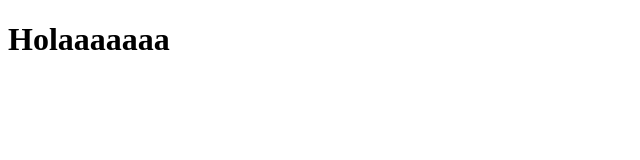
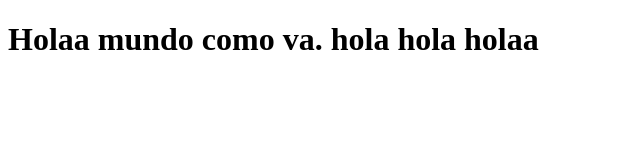
Before and after one commit to ValentinCoria/proyectoDemoCursoPrework, a plain HTML site: page index.html in a window 1280 px wide. Shown: the whole page, without its empty margins (0-640 px from the left). Drawn offline with Linux system fonts and the light colour scheme.

Commit message:
cambios agregamos sitios de tuicg

```diff
--- a/index.html
+++ b/index.html
@@ -7,7 +7,7 @@
     <title>Document</title>
 </head>
 <body>
-    <h1>Holaaaaaaa</h1>
+    <h1>Holaa mundo como va. hola hola holaa</h1>
 
 </body>
 </html>
```
